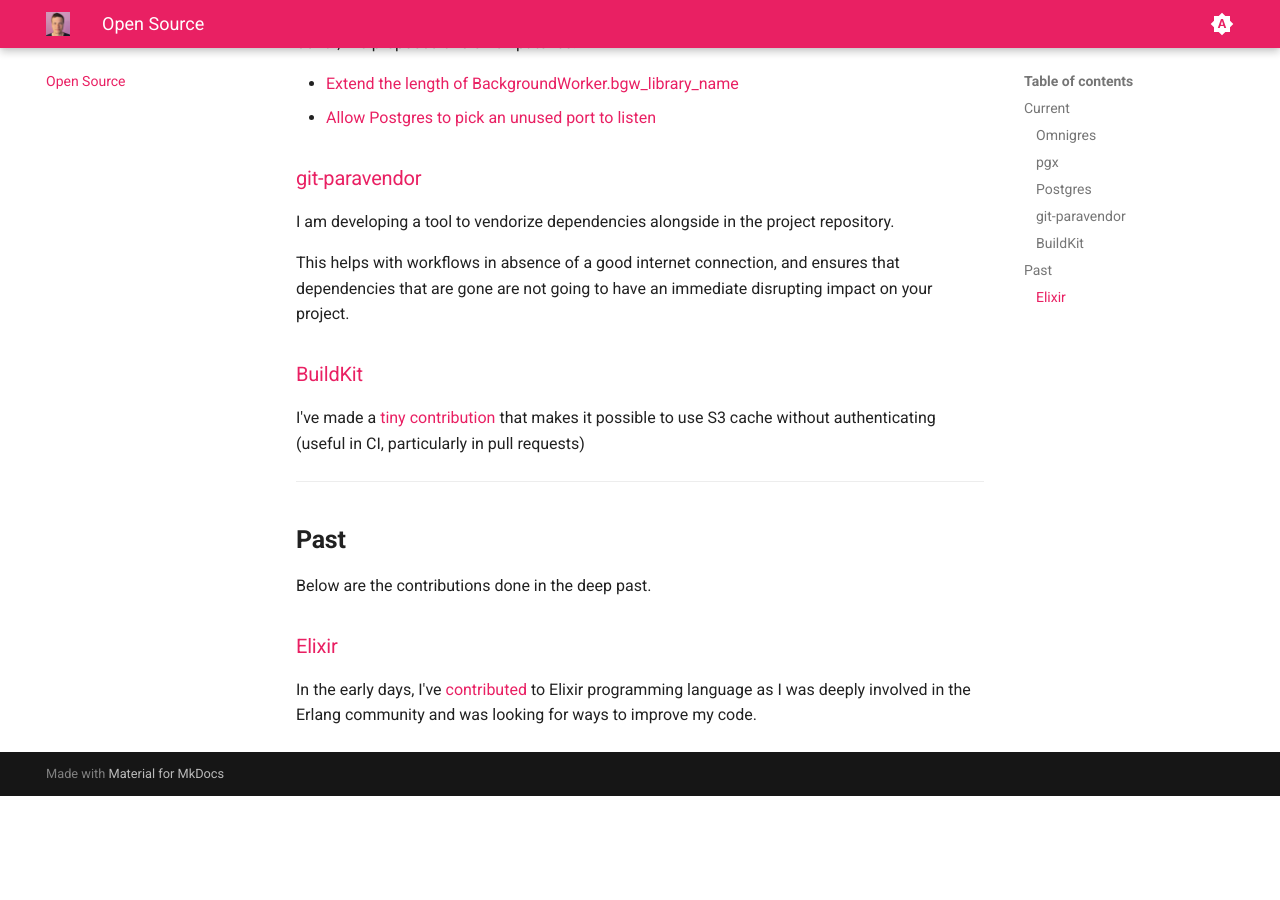
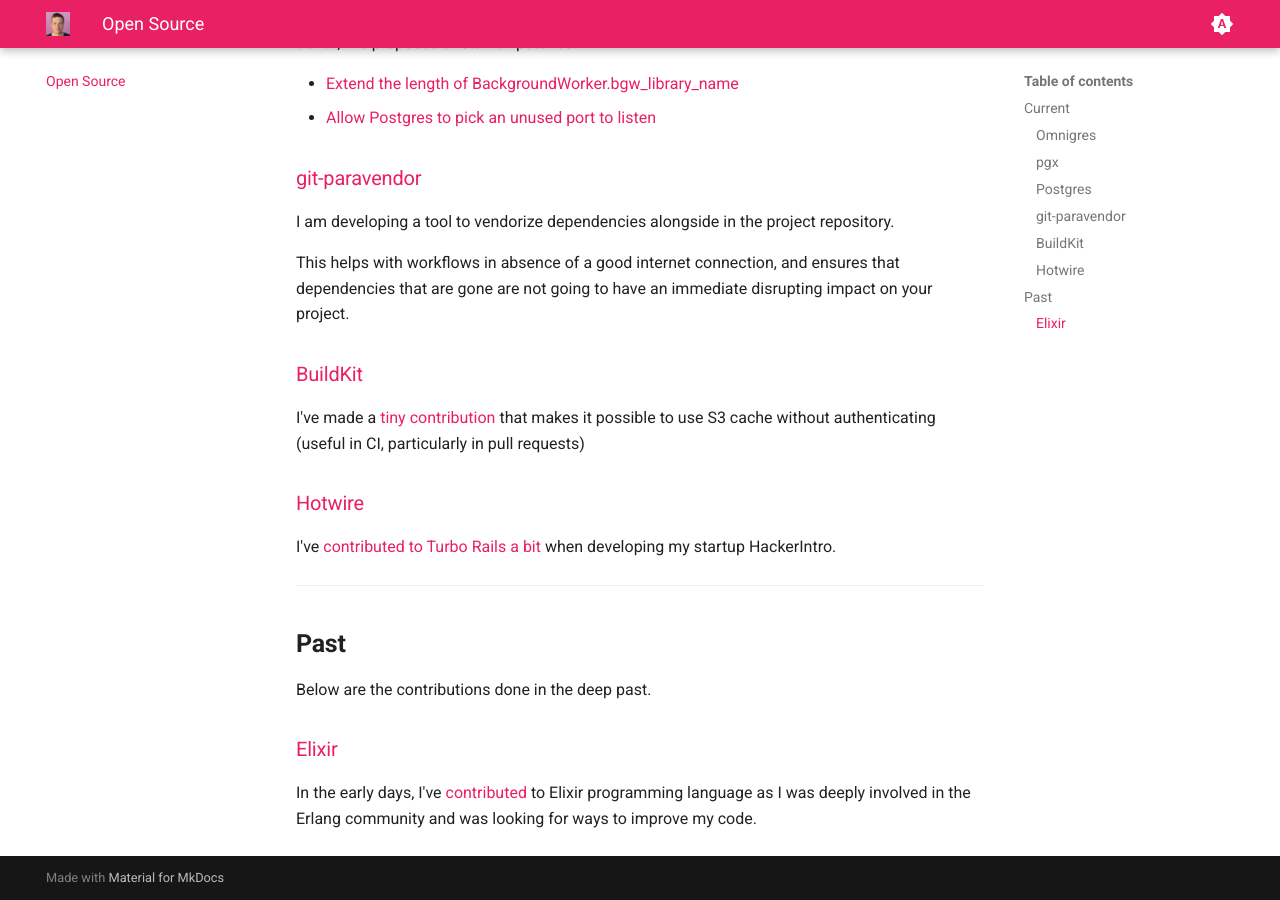
Before and after one commit to yrashk/yrashk.github.io, an MkDocs documentation site: the page built from docs/opensource/index.md, in a window 1280 px wide and 900 px high, scrolled down 748 px. Built offline with MkDocs 1.6.1 and Material for MkDocs 9.7.7, drawn with Linux system fonts in a browser that asks for light colours; before the commit the page ends 1544 px from its top, so only the background shows below that.

Commit message:
List my Hotwire involvement

```diff
--- a/docs/opensource/index.md
+++ b/docs/opensource/index.md
@@ -39,6 +39,10 @@
 I've made a [tiny contribution](https://github.com/moby/buildkit/pull/3692) that makes it possible to use S3 cache without
 authenticating (useful in CI, particularly in pull requests)
 
+### [Hotwire](https://hotwired.dev/)
+
+I've [contributed to Turbo Rails a bit](https://github.com/hotwired/turbo-rails/commits?author=yrashk) when developing my startup HackerIntro.
+
 ---
 
 ## __Past__
```
